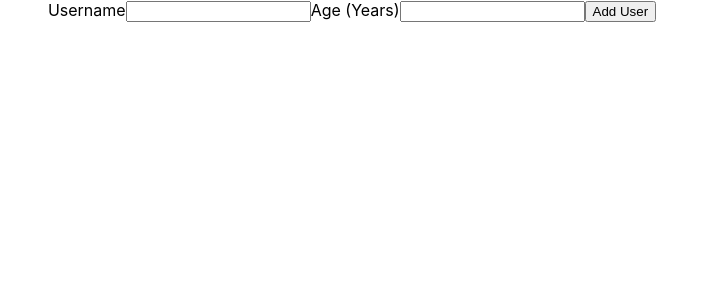
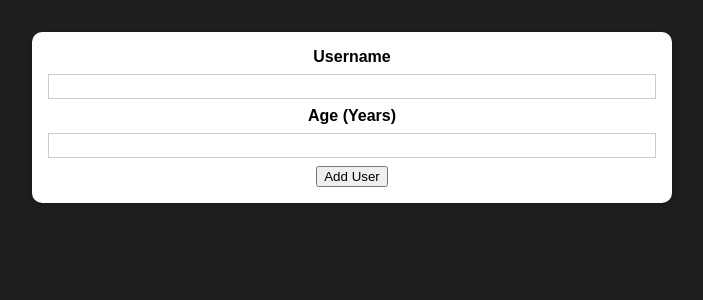
Before and after one commit to MD-Shibli-Mollah/sample_validation_project, a React (Create React App) app: page / in a window 1280 px wide. Shown: the top 300 px of the page, without its empty margins (288-991 px from the left). Built offline with nearby package versions, Linux system fonts and the light colour scheme.

Commit message:
Adding Card component to wrap the css classes.

```diff
--- /dev/null
+++ b/src/Components/UI/Card.js
@@ -0,0 +1,9 @@
+import React from "react";
+
+import classes from './Card.module.css';
+
+const Card = props => {
+    return <div className={`${classes.card} ${props.className}`}>{props.children}</div>
+};
+
+export default Card;
--- /dev/null
+++ b/src/Components/UI/Card.module.css
@@ -0,0 +1,5 @@
+.card {
+    background: white;
+    box-shadow: 0 2px 8px rgba(0, 0, 0, 0.26);
+    border-radius: 10px;
+}
--- a/src/Components/Users/AddUser.js
+++ b/src/Components/Users/AddUser.js
@@ -1,10 +1,14 @@
 import React from "react";
+
+import Card from "../UI/Card";
+import classes from './AddUser.module.css';
 
 const AddUser = (props) => {
     const addUserHandler = (event) => {
         event.preventDefault(); //The preventDefault() method cancels the event if it is cancelable, meaning that the default action that belongs to the event will not occur. For example, this can be useful when: Clicking on a "Submit" button, prevent it from submitting a form.
     }
    return (
+    <Card className={classes.input}>
         <form onSubmit={addUserHandler}>
             <label htmlFor="username">Username</label>
             <input id="username" type="text" />
@@ -12,6 +16,7 @@ const AddUser = (props) => {
             <input id="age" type="number"/>
             <button type="submit">Add User</button>
         </form>
+    </Card>
    );
 };
 
--- /dev/null
+++ b/src/Components/Users/AddUser.module.css
@@ -0,0 +1,26 @@
+.input {
+    margin: 2rem auto;
+    padding: 1rem;
+    width: 90%;
+    max-width: 40rem;
+  }
+
+  .input label {
+    display: block;
+    font-weight: bold;
+    margin-bottom: 0.5rem;
+  }
+
+  .input input {
+    font: inherit;
+    display: block;
+    width: 100%;
+    border: 1px solid #ccc;
+    padding: 0.15rem;
+    margin-bottom: 0.5rem;
+  }
+
+  .input input:focus {
+    outline: none;
+    border-color: #4f005f;
+  }
--- a/src/index.css
+++ b/src/index.css
@@ -1,13 +1,12 @@
+* {
+  box-sizing: border-box;
+}
+
+html {
+  font-family: sans-serif;
+  background: #1f1f1f;
+}
+
 body {
   margin: 0;
-  font-family: -apple-system, BlinkMacSystemFont, 'Segoe UI', 'Roboto', 'Oxygen',
-    'Ubuntu', 'Cantarell', 'Fira Sans', 'Droid Sans', 'Helvetica Neue',
-    sans-serif;
-  -webkit-font-smoothing: antialiased;
-  -moz-osx-font-smoothing: grayscale;
 }
-
-code {
-  font-family: source-code-pro, Menlo, Monaco, Consolas, 'Courier New',
-    monospace;
-}
```
Lines whose indentation alone changed are shown as unchanged.
